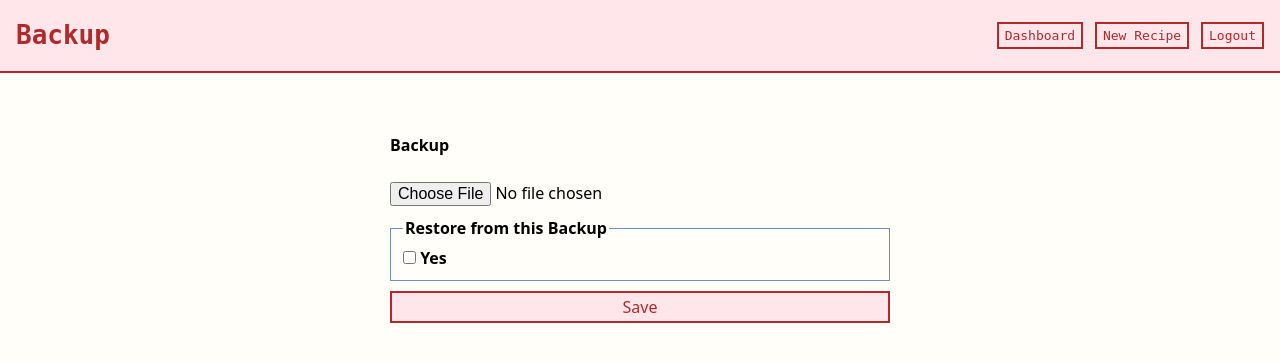
After one commit to NatashaMitchko/cookbook, a Flask app: page /admin/backup in a window 1280 px wide. The commit adds this page. Shown: the top 362 px of the page. Run offline with Flask 3, Linux system fonts and the light colour scheme; the visitor is signed in with stand-in values (Sample User, id 1); parts of the project's set-up code (start-up, migrations or seed data) failed here and were passed over; some libraries are stand-ins or nearby versions.

Commit message:
backup & restore

```diff
--- a/docker-compose.prod.yaml
+++ b/docker-compose.prod.yaml
@@ -5,7 +5,7 @@ services:
       dockerfile: Dockerfile.prod
     command: gunicorn -w 4 -b 0.0.0.0:8000 app:app
     volumes:
-      - ./services/web/:/usr/src/cookbook/
+      - backup_volume:/home/app/cookbook/app/backup
     expose:
       - 8000
     env_file:
@@ -33,3 +33,6 @@ services:
 networks:
   app-tier:
     driver: bridge
+
+volumes:
+  backup_volume:
--- a/services/web/app/blueprints/admin/routes.py
+++ b/services/web/app/blueprints/admin/routes.py
@@ -1,10 +1,11 @@
 from io import BytesIO
-import json
+import os, json
 from datetime import datetime
 
-from flask import Blueprint, render_template, redirect, url_for, send_file
+from flask import Blueprint, render_template, redirect, url_for, flash, send_file, current_app
+from flask_login import login_required
+from werkzeug.utils import secure_filename
 
-from flask_login import login_required
 from app.model.recipe import (
     RecipeForm,
     Recipe,
@@ -14,6 +15,7 @@ from app.model.recipe import (
     get_all_recipes,
     delete_recipe,
 )
+import app.utility.backup_restore as b
 
 admin_bp = Blueprint("admin_bp", __name__, template_folder="templates")
 
@@ -87,6 +89,24 @@ def edit_recipe(slug):
     return render_template("new_recipe.html", title="Edit Recipe", edit=True, form=form)
 
 
+@admin_bp.route("/backup", methods=["GET", "POST"])
+@login_required
+def backup():
+    form = b.RecipeBackupFileForm()
+    if form.validate_on_submit():
+        f = form.backup.data
+        filename = secure_filename(f.filename)
+        f.save(os.path.join(
+            current_app.config["BACKUP_FOLDER"], filename
+        ))
+        flash("Backup saved successfully.")
+        if form.restore.data:
+            fc = b.restore_from_backup(filename)
+            flash(f"Restore Failure Count: {fc}")
+        return redirect(url_for("admin_bp.index"))
+    return render_template("bulk_upload.html", title="Backup", form=form)
+
+
 @admin_bp.route("/download")
 @login_required
 def download():
--- /dev/null
+++ b/services/web/app/blueprints/admin/templates/bulk_upload.html
@@ -0,0 +1,19 @@
+{% extends "base.html" %}
+
+{% block content %}
+<div>
+  <form method="POST" action=""  enctype="multipart/form-data" novalidate class="form">
+    {{ form.hidden_tag() }}
+    {{ form.backup.label(class_="form-label") }}<br>
+    {{ form.backup(class_="form-control") }}
+    <fieldset>
+        <legend>Restore from this Backup</legend>
+        <label>
+            {{ form.restore() }}
+            {{ form.restore.label(class_="form-label") }}
+        </label>
+    </fieldset>
+    {{ form.submit(class_="btn") }}
+  </form>
+</div>
+{% endblock %}
--- a/services/web/app/config.py
+++ b/services/web/app/config.py
@@ -6,3 +6,4 @@ basedir = os.path.abspath(os.path.dirname(__file__))
 class Config:
     SECRET_KEY = os.getenv("APP_SECRET_KEY")
     REDIS_URL = os.getenv("REDIS_URL")
+    BACKUP_FOLDER = f"{os.getenv('APP_FOLDER')}/app/backup"
--- a/services/web/app/static/styles.css
+++ b/services/web/app/static/styles.css
@@ -161,7 +161,7 @@ a {
 }
 
 fieldset {
-    margin-top: 10px;
+    margin: 10px 0;
     border: 1px solid var(--light-blue);
 }
 
--- /dev/null
+++ b/services/web/app/utility/backup_restore.py
@@ -0,0 +1,28 @@
+import os, json
+
+from flask import current_app
+from flask_wtf import FlaskForm
+from flask_wtf.file import FileField, FileRequired
+from wtforms import BooleanField, SubmitField
+
+from app.model.recipe import get_recipe_object
+
+
+class RecipeBackupFileForm(FlaskForm):
+    backup = FileField(validators=[FileRequired()])
+    restore = BooleanField("Yes")
+    submit = SubmitField("Save")
+
+
+def restore_from_backup(filename) -> int:
+    backup = os.path.join(current_app.config["BACKUP_FOLDER"], filename)
+    failure_count = 0
+    with open(backup) as b:
+        while line := b.readline():
+            try:
+                data = json.loads(line.rstrip())
+                r = get_recipe_object(data)
+                r.save()
+            except:
+                failure_count += 1
+    return failure_count
```
Also changed, not shown: services/web/app/model/recipe.py (+4 -6 lines), 2 other files.
